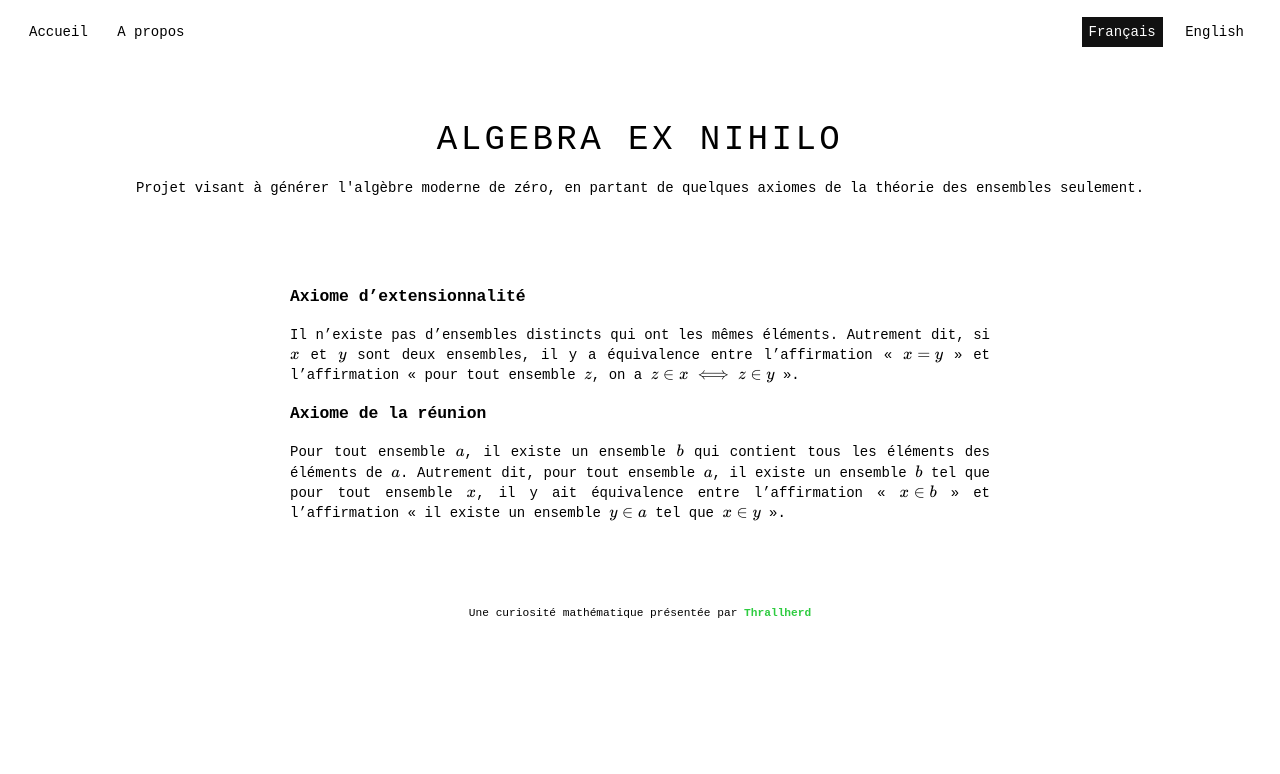
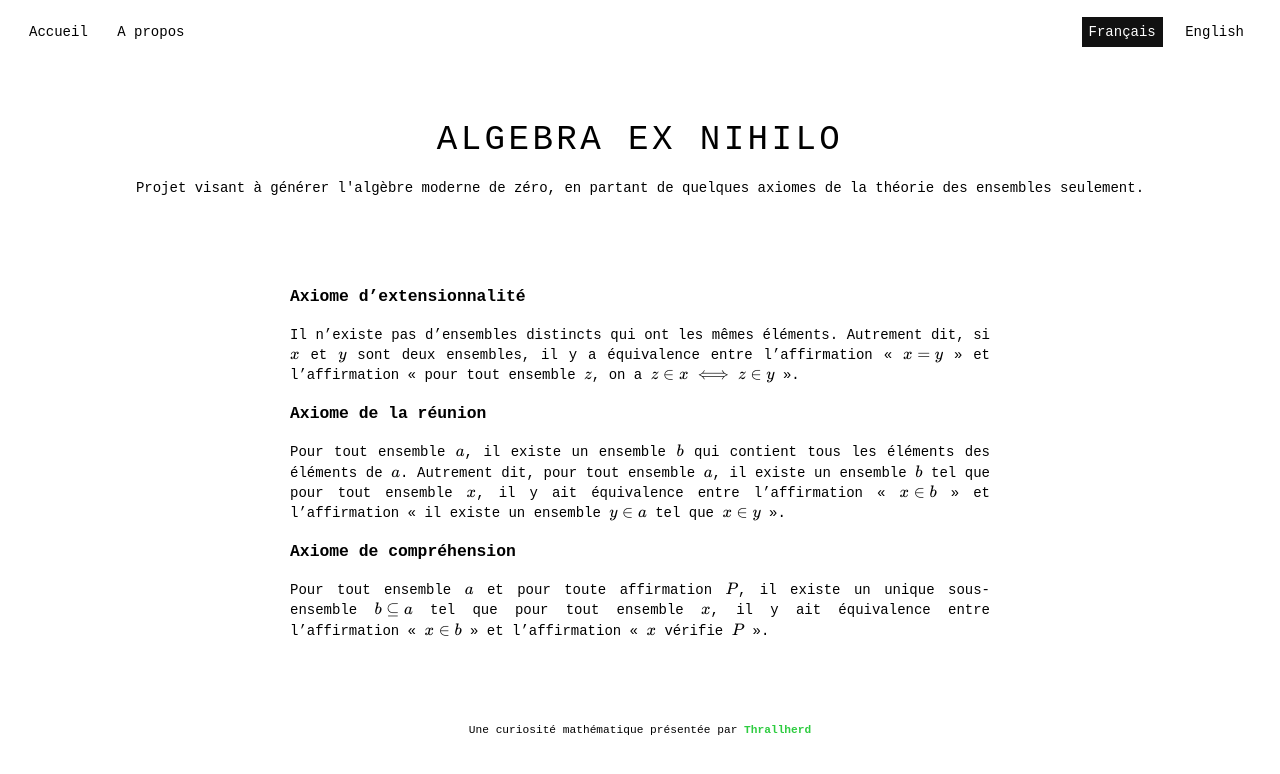
Before and after one commit to Thrallherd/AlgebraExNihilo, a Jekyll site: the page built from set_axm.md, in a window 1280 px wide. Shown: the top 774 px of the page. Built offline with Jekyll 4.4.1, drawn with Linux system fonts in a browser that asks for light colours; formulas are drawn with MathJax 3.

Commit message:
Update set_axm.md

```diff
--- a/set_axm.md
+++ b/set_axm.md
@@ -12,3 +12,6 @@ Il n'existe pas d'ensembles distincts qui ont les mêmes éléments. Autrement d
 
 ### Axiome de la réunion
 Pour tout ensemble $$a$$, il existe un ensemble $$b$$ qui contient tous les éléments des éléments de $$a$$. Autrement dit, pour tout ensemble $$a$$, il existe un ensemble $$b$$ tel que pour tout ensemble $$x$$, il y ait équivalence entre l'affirmation « $$x \in b$$ » et l'affirmation « il existe un ensemble $$y \in a$$ tel que $$x \in y$$ ».
+
+### Axiome de compréhension
+Pour tout ensemble $$a$$ et pour toute affirmation $$P$$, il existe un unique sous-ensemble $$b \subseteq a$$ tel que pour tout ensemble $$x$$, il y ait équivalence entre l'affirmation « $$x \in b$$ » et l'affirmation « $$x$$ vérifie $$P$$ ».
```
